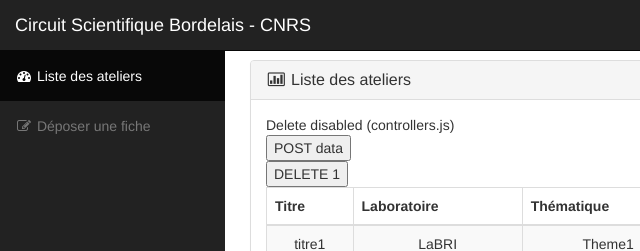
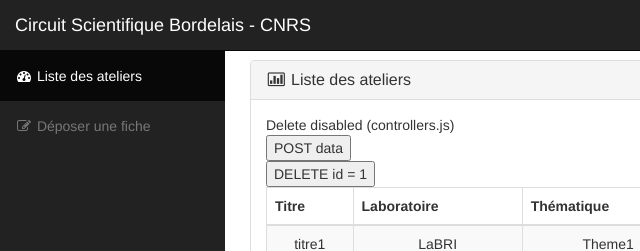
Before and after one commit to JeromeDuban/IT340, a plain HTML site: page client/index.html in a window 1280 px wide. Shown: the top 251 px of the page, 0-640 px from the left. Drawn offline with nearby package versions, Linux system fonts and the light colour scheme.

Commit message:
useless changes : test

```diff
--- a/client/index.html
+++ b/client/index.html
@@ -106,7 +106,7 @@
                                 <div class="panel-body">
                                 Delete disabled (controllers.js)<br/>
                                 <button ng-click="postData()">POST data</button></br>
-                                <button ng-click="deleteData()">DELETE 1</button>
+                                <button ng-click="deleteData()">DELETE id = 1</button>
                                 <br>
                                     <table class="table table-bordered table-hover table-striped text-center">
                                         <thead>
```
